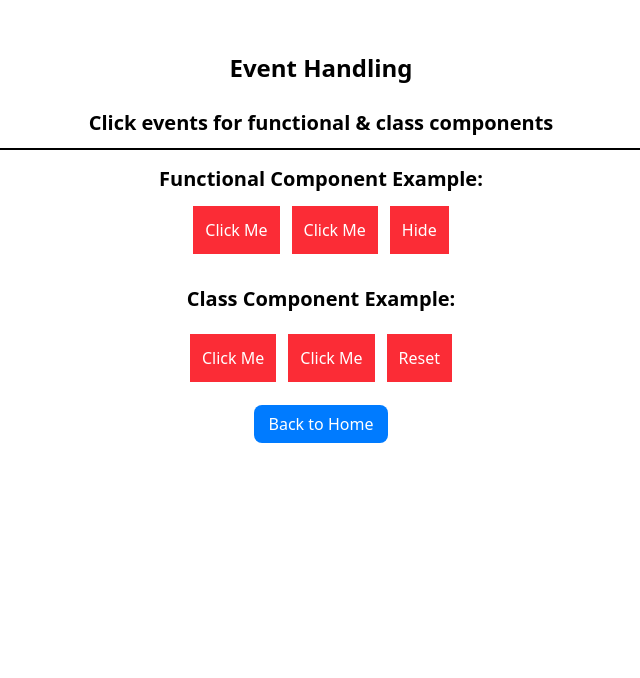
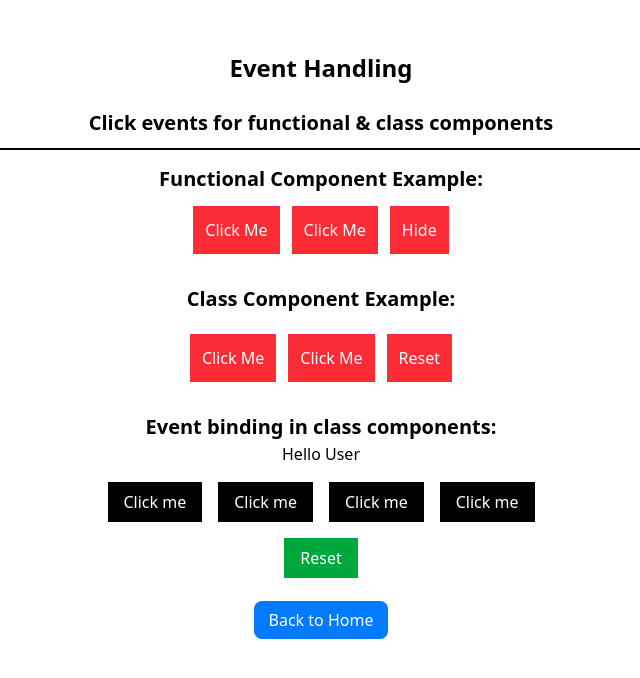
Before and after one commit to CodeByPookie/LearnReact, a React (Vite) app: page /event in a window 1280 px wide. Shown: the top 678 px of the page, without its empty margins (319-959 px from the left). Built offline with nearby package versions, Linux system fonts and the light colour scheme.

Commit message:
Eventbinding

```diff
--- /dev/null
+++ b/src/Components/EventHandling/EventBinding.jsx
@@ -0,0 +1,46 @@
+import React, { Component } from 'react'
+
+class Eventbinding extends Component {
+    constructor(props) {
+        super(props)
+        this.state = {
+            message: "Hello User"
+        }
+        this.clickHandler = this.clickHandler.bind(this)
+    }
+    clickHandler(){
+        this.setState({
+            message: "Thanks for Visiting"
+        })
+    }
+    clickHandlerArrow = () => {
+        this.setState({
+            message: "Thanks for Visiting"
+        })
+    }
+  render() {
+    return (
+      <div>
+        <div>{this.state.message}</div>
+        <div className='flex gap-4 justify-center mt-4'>
+
+            {/* Method 01 - Binding Inside Render --> not recommended */}
+            <button onClick={this.clickHandler.bind(this)} className='cursor-pointer px-4 py-2 text-white bg-black hover:bg-red-600'>Click me</button>
+
+            {/* Method 02 - Arrow Function in JSX --> not recommended for large applications */}
+            <button onClick={() => this.clickHandler()} className='cursor-pointer px-4 py-2 text-white bg-black hover:bg-red-600'>Click me</button>
+
+            {/* Method 03 - Class Property as Arrow Function --> Recommended */}
+            <button onClick={this.clickHandlerArrow} className='cursor-pointer px-4 py-2 text-white bg-black hover:bg-red-600'>Click me</button>
+
+            {/* Method 04 - Binding in Constructor --> Recommended */}
+            <button onClick={this.clickHandler} className='cursor-pointer px-4 py-2 text-white bg-black hover:bg-red-600'>Click me</button>
+
+        </div>
+        <button onClick={() => this.setState({message: "Hello User"})} className='mt-4 cursor-pointer px-4 py-2 text-white bg-green-600 hover:bg-green-800'>Reset</button>
+      </div>
+    )
+  }
+}
+
+export default Eventbinding
--- a/src/Pages/EventPage.jsx
+++ b/src/Pages/EventPage.jsx
@@ -1,6 +1,7 @@
 import { Link } from 'react-router-dom';
 import FunctionClick from '../Components/EventHandling/FunctionClick'
 import ClassClick from '../Components/EventHandling/ClassClick'
+import Eventbinding from '../Components/EventHandling/Eventbinding'
 
 const EventPage = () => {
     return(
@@ -18,6 +19,11 @@ const EventPage = () => {
                 <ClassClick />
             </section>
 
+            <section className='mb-[30px]'>
+                <h3 className='text-[20px] font-bold'>Event binding in class components:</h3>
+                <Eventbinding />
+            </section>
+
             <Link to="/" className='text-white bg-[#007bff] py-[8px] px-[15px] rounded-[8px] no-underline'>
                 Back to Home
             </Link>
```
